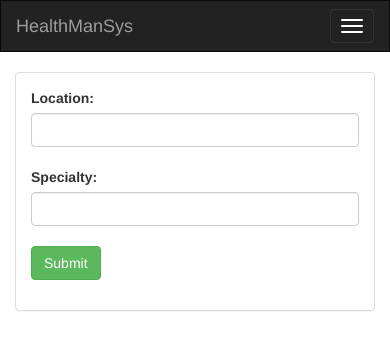
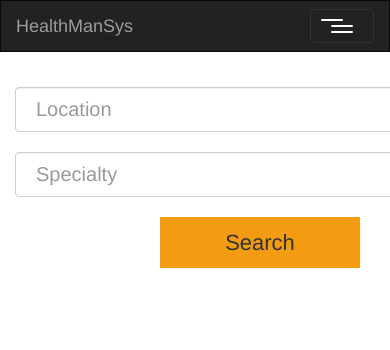
Before and after one commit to AdityaVallabh/HealthCareSys, a Django app: page / in a window 390 px wide; the page is wider, and only the part inside the window is pictured. Shown: the top 350 px of that part. Run offline with Django 3.2, Linux system fonts and the light colour scheme; some libraries are stand-ins or nearby versions.

Commit message:
Search Page

```diff
--- /dev/null
+++ b/healthcare/static/css/style.css
@@ -0,0 +1,136 @@
+span {
+    margin: 0 10px;
+}
+
+span:first-of-type {
+    margin-left: 0;
+}
+
+span:last-of-type {
+    margin-right: 0;
+}
+#results li {
+    padding: 10px 0;
+    border-bottom: 1px dotted #ccc;
+    list-style: none;
+    overflow: auto;
+}
+.list-left {
+    float: left;
+    width: 20%;
+}
+.list-left img {
+    width: 100%;
+    padding: 3px;
+    border: 1px solid #ccc;
+}
+.list-right {
+    float: right;
+    width: 78%;
+}
+.list-right h3 {
+    margin: 0;
+}
+.list-right p {
+    margin: 0;
+}
+
+.cTitle {
+    color: #dd2826;
+}
+
+.button-container {
+    margin-top: 25px;
+
+}
+.search-container{
+  width: 490px;
+  display: block;
+  margin: 0 auto;
+}
+
+input#search-bar{
+  margin: 0 auto;
+  width: 100%;
+  height: 45px;
+  padding: 0 20px;
+  font-size: 2rem;
+  border: 1px solid #D0CFCE;
+  outline: none;
+  &:focus{
+    border: 1px solid #008ABF;
+    transition: 0.35s ease;
+    color: #008ABF;
+    &::-webkit-input-placeholder{
+      transition: opacity 0.45s ease;
+  	  opacity: 0;
+     }
+    &::-moz-placeholder {
+      transition: opacity 0.45s ease;
+  	  opacity: 0;
+     }
+    &:-ms-placeholder {
+     transition: opacity 0.45s ease;
+  	 opacity: 0;
+     }
+   }
+ }
+
+.search-icon{
+  position: relative;
+  float: right;
+  width: 75px;
+  height: 75px;
+  top: -62px;
+  right: -45px;
+}
+.paging-button {
+    background: #f4f4f4;
+    padding: 0 13px;
+    border: #ccc 1px solid;
+    border-radius: 5px;
+    color: #333;
+    margin: 10px;
+    cursor: pointer;
+}
+.sub-main{
+  width: 30%;
+  margin:20px;
+  float: left;
+}
+.button-three{
+  text-align: center;
+  cursor: pointer;
+  font-size:22px;
+}
+.button-three {
+    position: relative;
+    background-color: #f39c12;
+    border: none;
+    padding: 10px;
+    width: 200px;
+    text-align: center;
+    -webkit-transition-duration: 0.4s; /* Safari */
+    transition-duration: 0.4s;
+    text-decoration: none;
+    overflow: hidden;
+}
+
+.button-three:hover{
+   background:#fff;
+   box-shadow:0px 2px 10px 5px #97B1BF;
+   color:#000;
+}
+
+.button-three:after {
+    content: "";
+    background: #f1c40f;
+    display: block;
+    position: absolute;
+    padding-top: 300%;
+    padding-left: 350%;
+    margin-left: -20px !important;
+    margin-top: -120%;
+    opacity: 0;
+    transition: all 0.8s
+}
--- a/healthcare/templates/healthcare/base.html
+++ b/healthcare/templates/healthcare/base.html
@@ -8,6 +8,7 @@
     <script src="https://code.jquery.com/jquery-3.2.1.slim.min.js"></script>
     <script src="https://maxcdn.bootstrapcdn.com/bootstrap/3.3.7/js/bootstrap.min.js"></script>
     <link href="https://fonts.googleapis.com/css?family=Satisfy" rel="stylesheet">
+    <link href="{% static "css/style.css" %}" rel="stylesheet" type="text/css">
 </head>
 <body>
     <nav class="navbar navbar-inverse">
--- a/healthcare/templates/healthcare/search.html
+++ b/healthcare/templates/healthcare/search.html
@@ -1,41 +1,37 @@
-<div class="container-fluid">
-    <div class="row">
-        <div class="col-sm-12 col-md-7">
-            <div class="panel panel-default">
-                <div class="panel-body">
-                    <form class="form-horizontal" action="" method="GET" enctype="multipart/form-data">
-                        <label>Location: </label>
-                        <input name='location' class="form-control" type='text'><br />
-                        <label>Specialty: </label>
-                        <input name='specialty' class="form-control" type='text'><br />
-                        <div class="form-group">
-                            <div class="col-sm-offset col-sm-10">
-                                <button type="submit" class="btn btn-success">Submit</button>
-                            </div>
-                        </div>
-                    </form>
-                </div>
-            </div>
+{% load staticfiles %}
+
+    <div class="panel-body">
+      <form class="search-container" action="" method="GET" enctype="multipart/form-data">
+        <div>
+        <input name='location' class="form-control" type="text" id="search-bar" placeholder="Location"><br />
+        <input name='specialty' class="form-control" type="text" id="search-bar" placeholder="Specialty"><br />
+        <div class="form-group">
+              <center><button class="button-three">Search</button></center>
         </div>
+      </div>
+      </form>
     </div>
+
     {% if doctors %}
-    Doctors found:
-    <table class="table table-hover">
-        <tr>
-            <th>Doctor Name</th>
-            <th>Hospital Name</th>
-            <th>Department</th>
-            <th>Book</th>
-        </tr>
+        <div class="container-fluid">
+        <ul id="results">
         {% for doctor in doctors %}
-        <tr>
-            <td>{{ doctor.user.first_name }} {{ doctor.user.last_name }}</td>
-            <td>{{ doctor.hospital }}</td>
-            <td>{{ doctor.specialization }}</td>
-            <td><a href="">Book</a></td>
-        </tr>
+        <li>
+          <div class="list-left">
+            <img src="{% static "img/doctor1.jpg" %}"  width="50px" height="300px">
+          </div>
+          <div class="list-right">
+            <h2>Dr.{{ doctor.user.first_name }} {{ doctor.user.last_name }}</h2>
+            <br><h3>{{ doctor.hospital }}</h3><br>
+            <h3>{{ doctor.specialization }}</h3><br>
+
+            <div class="sub-main">
+      <button class="button-three">Appointment</button>
+          </div>
+          </li>
         {% endfor %}
-    </table>
+      </ul>
     {% endif %}
+  </div>
 
 </div>
```
Also changed, not shown: db.sqlite3, healthcare/static/img/bg-banner.jpg (added), healthcare/static/img/doctor1.jpg (added), healthcare/static/img/doctor2.jpg (added), healthcare/static/img/doctor3.jpg (added), healthcare/static/img/doctor4.jpg (added), healthcare/static/img/search-icon.png (added).
